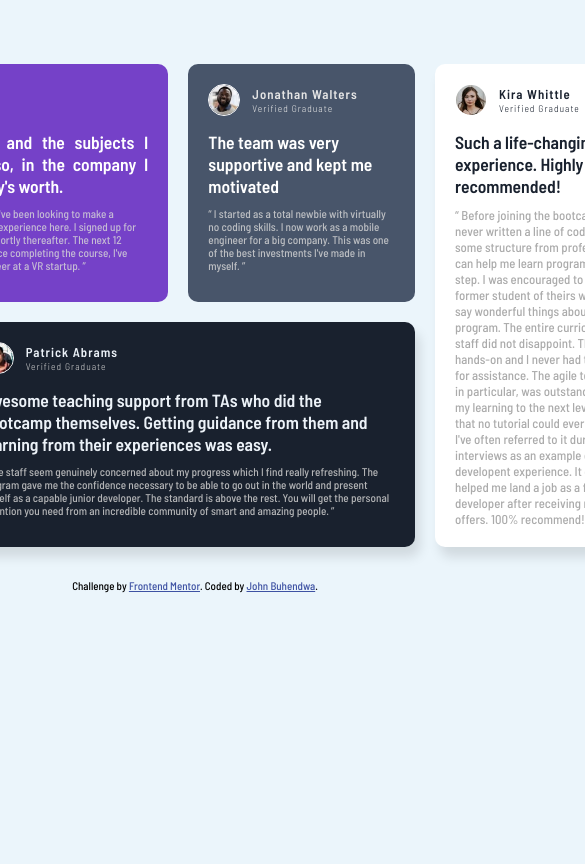
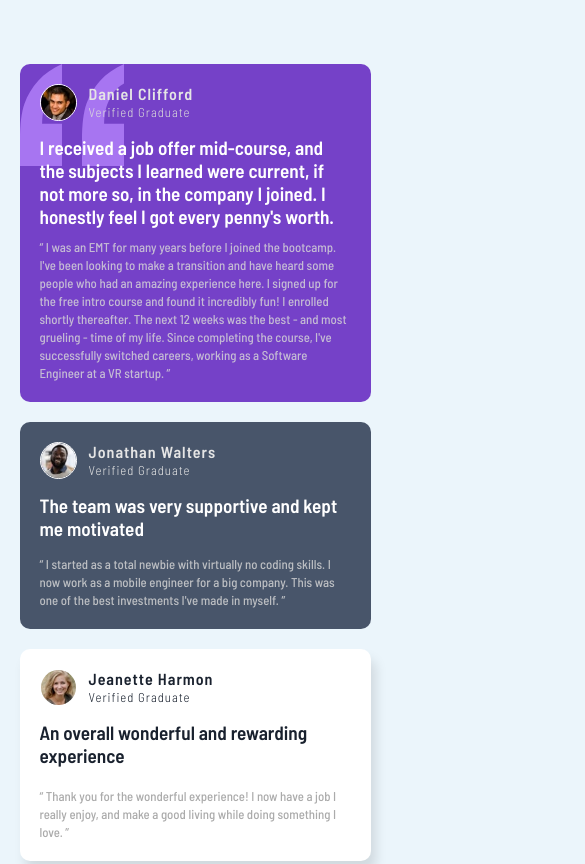
Before and after one commit to jeanbuhendwa/Testimonial-Card-Challenge, a plain HTML site: page index.html in a window 390 px wide. Shown: the top 864 px of the page, 585 px wide, since content can reach past the window. Drawn offline with Linux system fonts and the light colour scheme.

Commit message:
added the mobile design

```diff
--- a/styles.css
+++ b/styles.css
@@ -16,7 +16,7 @@ body {
 }
 
 .main-container {
-    width: 60rem;
+    width: 75%;
     margin: 4rem 0px 2rem;
     display: grid;
     grid-template-columns: auto 25%;
@@ -239,5 +239,119 @@ body {
     font-size: 0.8rem;
     color: hsl(0, 0%, 67%);
 }
-.attribution { font-size: 11px; text-align: center; }
+@media only screen and (max-width : 920px){
+    .main-container {
+        width: 95%;
+    }
+}
+@media only screen and (max-width : 600px){
+    .main-container {
+        width: 90%;
+        margin: 4rem 0px;
+        display: flex;
+        flex-direction: column;
+    }
+    .first-row {
+        display: flex;
+        flex-direction: column;
+    }
+    .first-row .first-row-one .profile img{
+        width: 35px;
+        height: 35px;
+    }
+    .first-row .first-row-one .profile .profile-text h2{
+        font-size: 1rem;
+    }
+    .first-row .first-row-one .profile .profile-text p{
+        font-size: 0.8rem;
+        color: rgb(218, 218, 218);
+    }
+    .first-row .first-row-one h1{
+        font-size: 1.2rem;
+        text-align: start;
+    }
+    .first-row .first-row-one p{
+        font-size: 0.8rem;
+        line-height: 18px;
+    }
+    .first-row .first-row-two .profile img {
+        width: 35px;
+        height: 35px;
+    }
+
+    .first-row .first-row-two .profile .profile-text h2{
+        font-size: 1rem;
+    }
+    .first-row .first-row-two .profile .profile-text p{
+        font-size: 0.8rem;
+    }
+    .first-row .first-row-two h1{
+        font-size: 1.2rem;
+        margin-bottom: 15px;
+    }
+    .first-row .first-row-two p{
+        font-size: 0.8rem;
+        line-height: 18px;
+    }
+
+    .second-row {
+        display: flex;
+        flex-direction: column;
+        gap: 20px;
+    }
+    .second-row .second-row-one .profile img{
+        width: 35px;
+        height: 35px;
+    }
+    .second-row .second-row-one .profile .profile-text h2{
+        font-size: 1rem;
+    }
+    .second-row .second-row-one .profile .profile-text p{
+        font-size: 0.8rem;
+    }
+    .second-row .second-row-one h1{
+        font-size: 1.2rem;
+    }
+    .second-row .second-row-one p{
+        font-size: 0.8rem;
+        line-height: 18px;
+    }
+    .second-row .second-row-two .profile img{
+        width: 35px;
+        height: 35px;
+    }
+    .second-row .second-row-two .profile .profile-text h2{
+        font-size: 1rem;
+    }
+    .second-row .second-row-two .profile .profile-text p{
+        font-size: 0.8rem;
+    }
+    .second-row .second-row-two h1 {
+        font-size: 1.2rem;
+        margin-bottom: 20px;
+    }
+    .second-row .second-row-two p {
+        font-size: 0.8rem;
+        line-height: 18px;
+    }
+    .side-container .profile img {
+        width: 35px;
+        height: 35px;
+    }
+    .side-container .profile .profile-text h2{
+        font-size: 1rem;
+    }
+    .side-container .profile .profile-text p {
+        font-size: 0.8rem;
+    }
+    .side-container h1 {
+        font-size: 1.2rem;
+        margin-bottom: 20px;
+    }
+    .side-container p{
+        font-size: 0.8rem;
+        line-height: 18px;
+    }
+}
+.attribution { font-size: 11px; text-align: center; margin-bottom: 10px;}
 .attribution a { color: hsl(228, 45%, 44%); }
```
